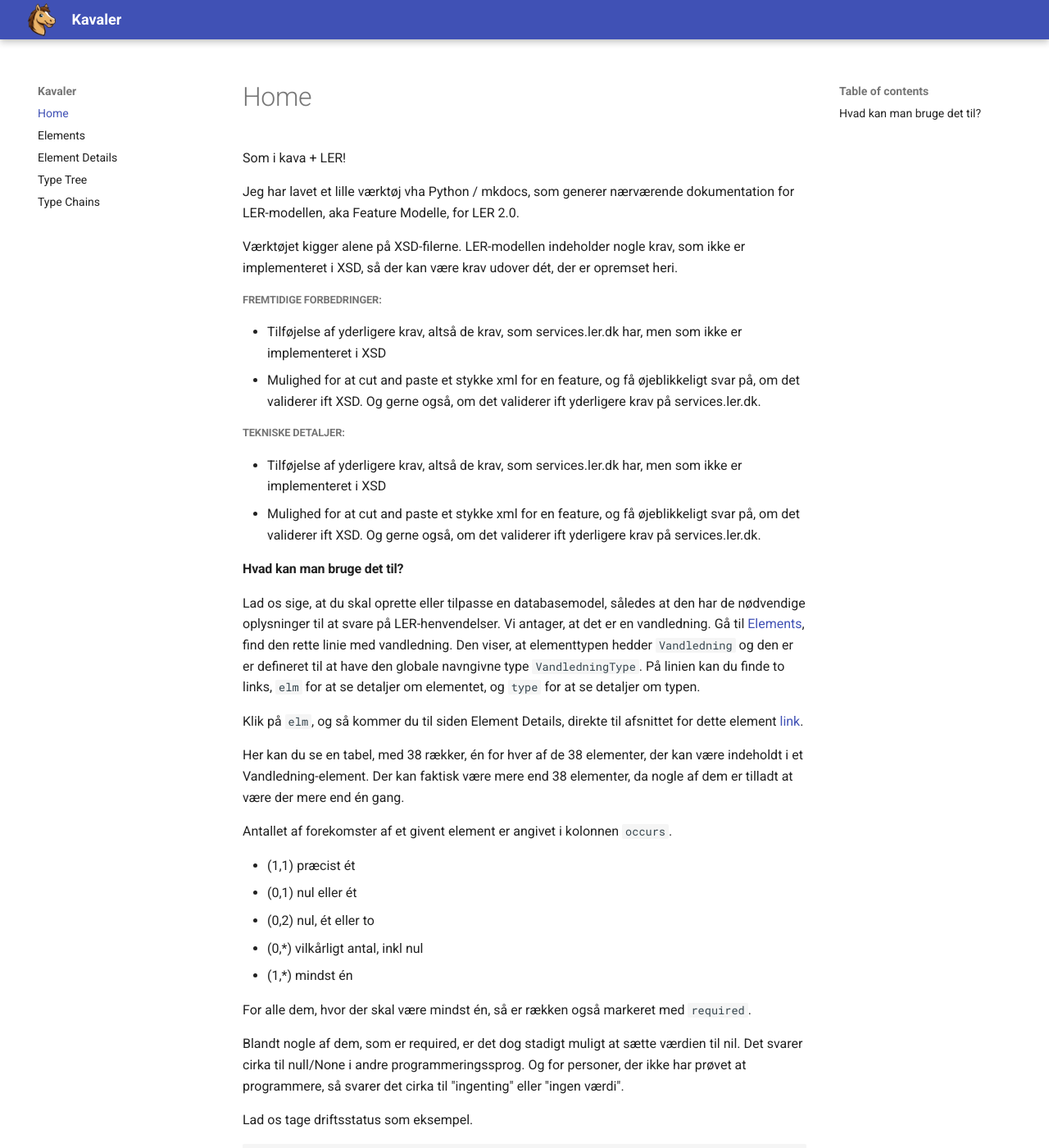
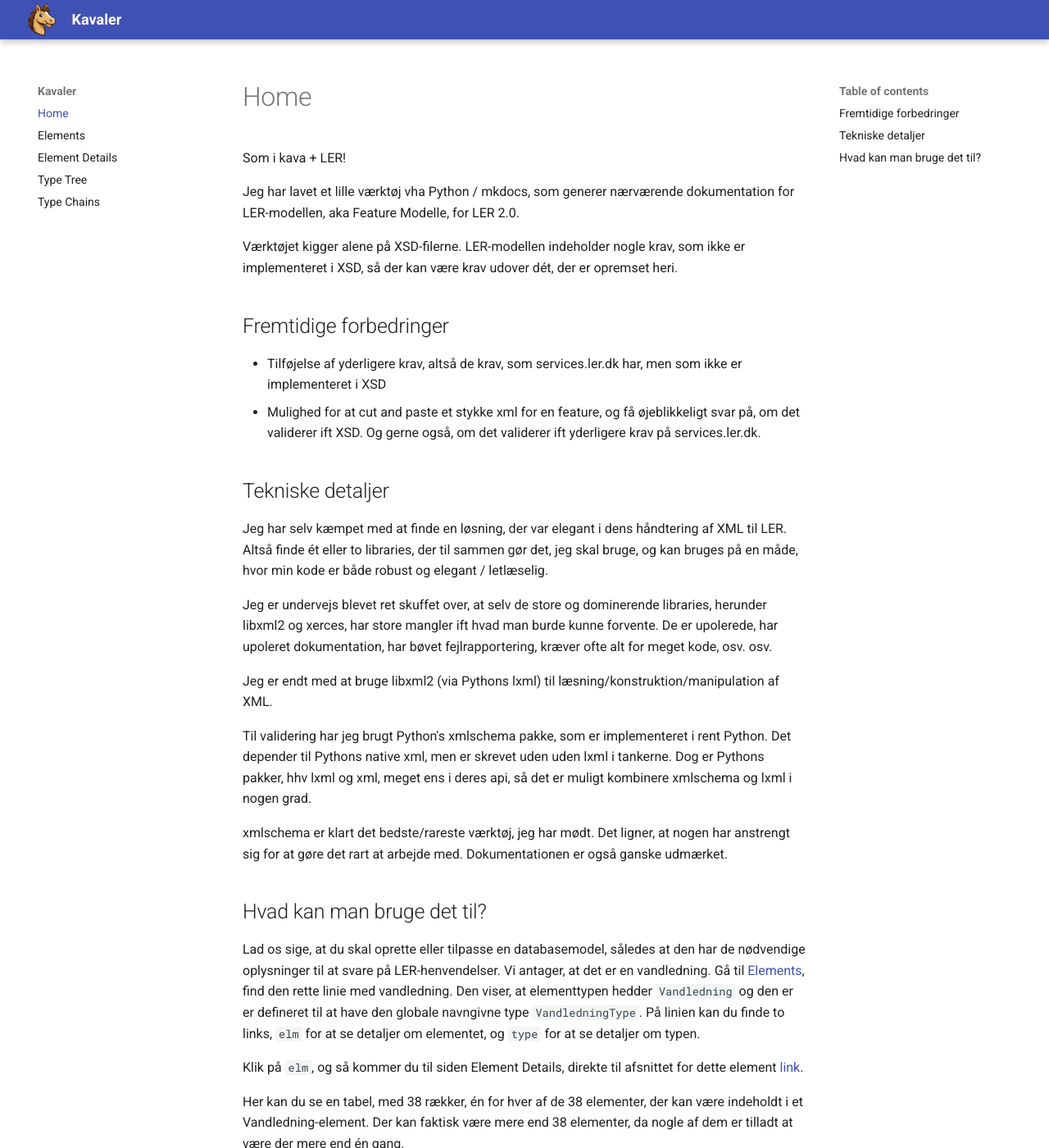
Before and after one commit to lerinfo/featurekatalog, an MkDocs documentation site: the page built from docs/index.md, in a window 1280 px wide and 1400 px high. Shown: the whole window at 82% size. Built offline with MkDocs 1.6.1 and Material for MkDocs 9.7.7, drawn with Linux system fonts in a browser that asks for light colours.

Commit message:
vejledning

```diff
--- a/docs/index.md
+++ b/docs/index.md
@@ -1,35 +1,33 @@
 # Home
 
-<p>
 Som i kava + LER!
-</p>
 
-<p>
 Jeg har lavet et lille værktøj vha Python / mkdocs, som generer nærværende dokumentation for LER-modellen, aka Feature Modelle, for LER 2.0.
-</p>
 
-<p>
 Værktøjet kigger alene på XSD-filerne. LER-modellen indeholder nogle krav, som ikke er implementeret i XSD, så der kan være krav udover dét, der er opremset heri.
-</p>
 
 
-<h5>Fremtidige forbedringer:</h5>
-<p>
+## Fremtidige forbedringer
+
 <ul>
 <li>Tilføjelse af yderligere krav, altså de krav, som services.ler.dk har, men som ikke er implementeret i XSD</li>
 <li>Mulighed for at cut and paste et stykke xml for en feature, og få øjeblikkeligt svar på, om det validerer ift XSD. Og gerne også, om det validerer ift yderligere krav på services.ler.dk. </li>
 </ul>
 </p>
 
-<h5>Tekniske detaljer:</h5>
-<p>
-<ul>
-<li>Tilføjelse af yderligere krav, altså de krav, som services.ler.dk har, men som ikke er implementeret i XSD</li>
-<li>Mulighed for at cut and paste et stykke xml for en feature, og få øjeblikkeligt svar på, om det validerer ift XSD. Og gerne også, om det validerer ift yderligere krav på services.ler.dk. </li>
-</ul>
-</p>
+## Tekniske detaljer
 
-#### Hvad kan man bruge det til?
+Jeg har selv kæmpet med at finde en løsning, der var elegant i dens håndtering af XML til LER. Altså finde ét eller to libraries, der til sammen gør det, jeg skal bruge, og kan bruges på en måde, hvor min kode er både robust og elegant / letlæselig.
+
+Jeg er undervejs blevet ret skuffet over, at selv de store og dominerende libraries, herunder libxml2 og xerces, har store mangler ift hvad man burde kunne forvente. De er upolerede, har upoleret dokumentation, har bøvet fejlrapportering, kræver ofte alt for meget kode, osv. osv.
+
+Jeg er endt med at bruge libxml2 (via Pythons lxml) til læsning/konstruktion/manipulation af XML.
+
+Til validering har jeg brugt Python's xmlschema pakke, som er implementeret i rent Python. Det depender til Pythons native xml, men er skrevet uden uden lxml i tankerne. Dog er Pythons pakker, hhv lxml og xml, meget ens i deres api, så det er muligt kombinere xmlschema og lxml i nogen grad.
+
+xmlschema er klart det bedste/rareste værktøj, jeg har mødt. Det ligner, at nogen har anstrengt sig for at gøre det rart at arbejde med. Dokumentationen er også ganske udmærket.
+
+## Hvad kan man bruge det til?
 
 Lad os sige, at du skal oprette eller tilpasse en databasemodel, således at den har de nødvendige oplysninger til at svare på LER-henvendelser. Vi antager, at det er en vandledning. Gå til [Elements](http://localhost:8000/elements/), find den rette linie med vandledning. Den viser, at elementtypen hedder `Vandledning` og den er er defineret til at have den globale navngivne type `VandledningType`. På linien kan du finde to links, `elm` for at se detaljer om elementet, og `type` for at se detaljer om typen.
 
```
